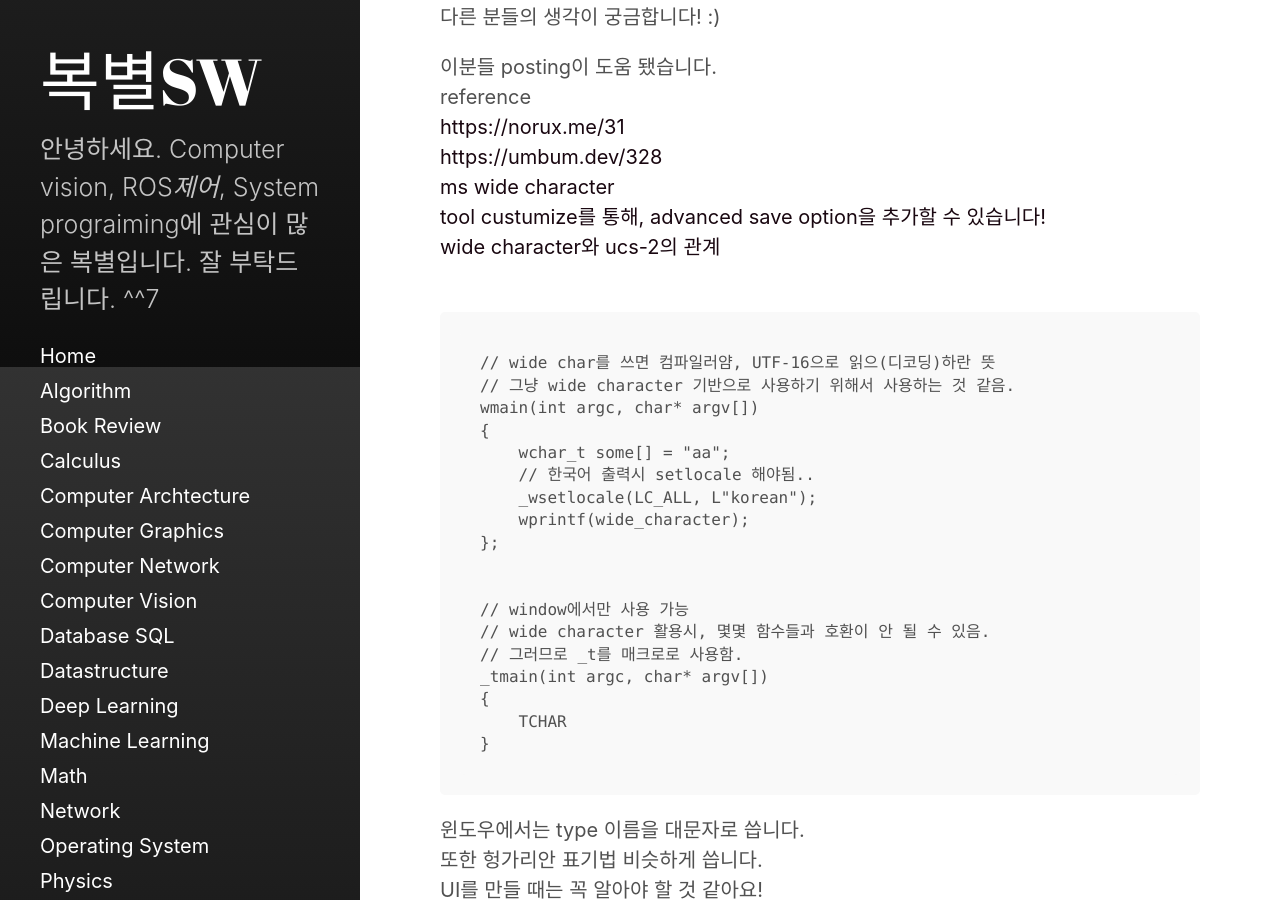
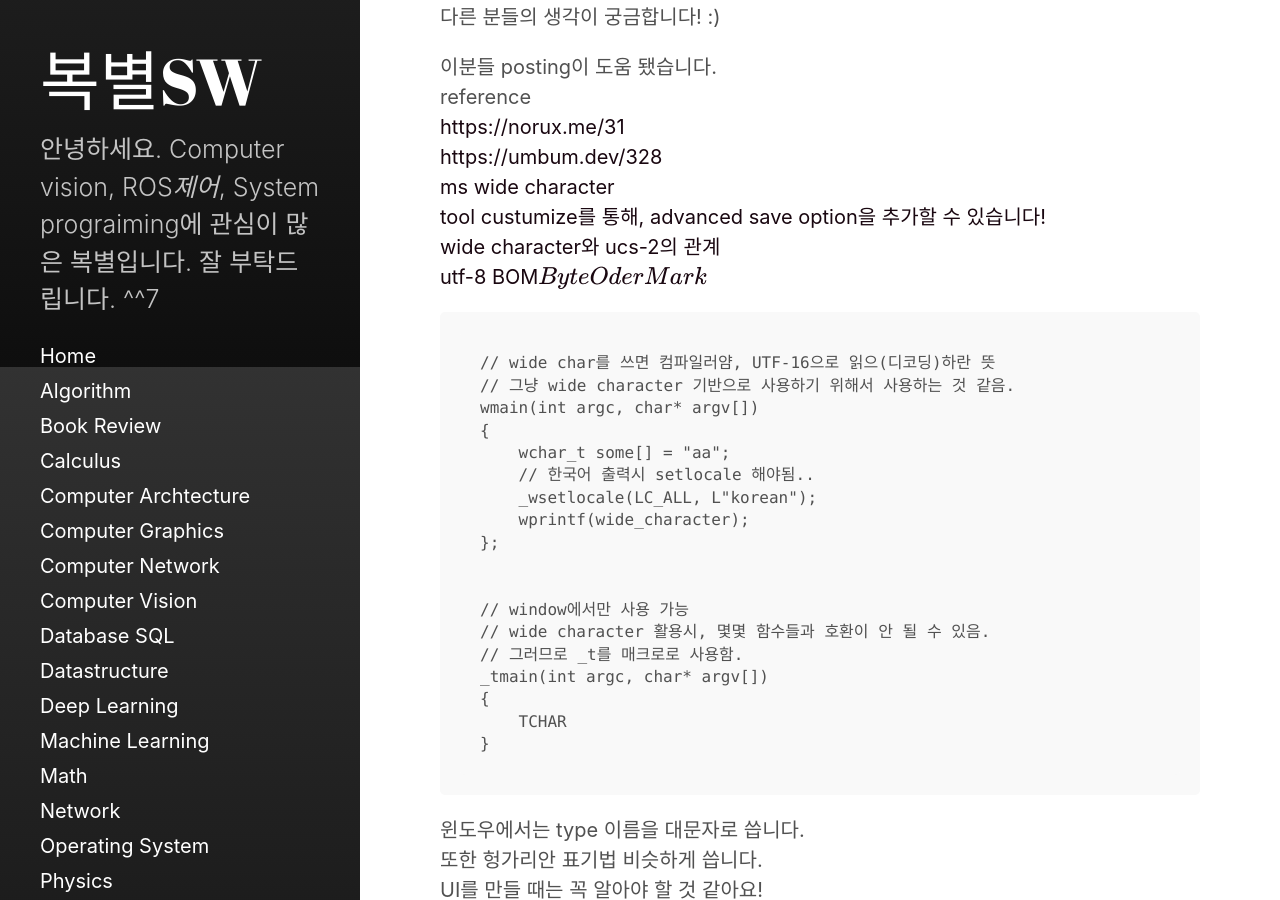
Before and after one commit to luckydipper/luckydipper.github.io, a Jekyll site: the page built from _posts/2021-08-11-Book Review-windows system programing.md, in a window 1280 px wide and 900 px high, scrolled down 3233 px. Built offline with Jekyll 4.4.1, drawn with Linux system fonts in a browser that asks for light colours; formulas are drawn with MathJax 3.

Commit message:
[add] - utf-8 bom
most of utf-8 encoding there is no BOM
Byte Oder Mark

````diff
--- a/_posts/2021-08-11-Book Review-windows system programing.md
+++ b/_posts/2021-08-11-Book Review-windows system programing.md
@@ -111,6 +111,7 @@ reference<br>
 <a herf = "http://www.liangshunet.com/en/202003/567276536.htm">
 tool custumize를 통해, advanced save option을 추가할 수 있습니다!</a><br>
 <a herf = "https://en.wikipedia.org/wiki/Wide_character">wide character와 ucs-2의 관계</a><br>
+<a herf = "https://brownbears.tistory.com/124">utf-8 BOM(Byte Oder Mark)</a>
 <br>
 
 ```
````
